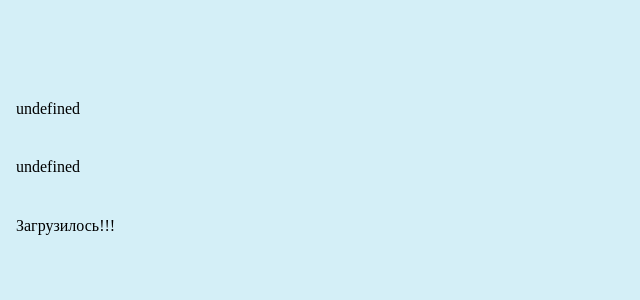
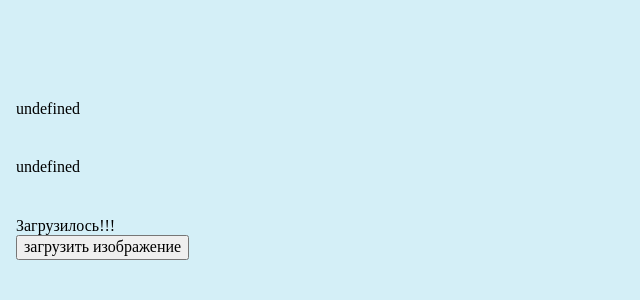
Before and after one commit to aerodes/DenisUshakovPromo, a React app: page / in a window 1280 px wide. Shown: the top 300 px of the page, without its empty margins (0-640 px from the left). Built offline with nearby package versions, Linux system fonts and the light colour scheme.

Commit message:
test download

```diff
--- a/source/pages/index.tsx
+++ b/source/pages/index.tsx
@@ -28,6 +28,7 @@ const Template = () => {
       <div style={{ marginTop: "40px", width: "100%" }}>{`${initTG()?.initData}`}</div>
       <div style={{ marginTop: "40px" }}>{`${initTG()?.initDataUnsafe?.user?.username}`}</div>
       <div style={{ marginTop: "40px" }}>Загрузилось!!!</div>
+      <button onClick={() => initTG().downloadFile("https://i.pinimg.com/736x/82/2a/1d/822a1d20af7ef527f3dbb2636b1568e7.jpg", "goodMorninig.jpg")}>загрузить изображение</button>
     </div>
   );
 };
```
